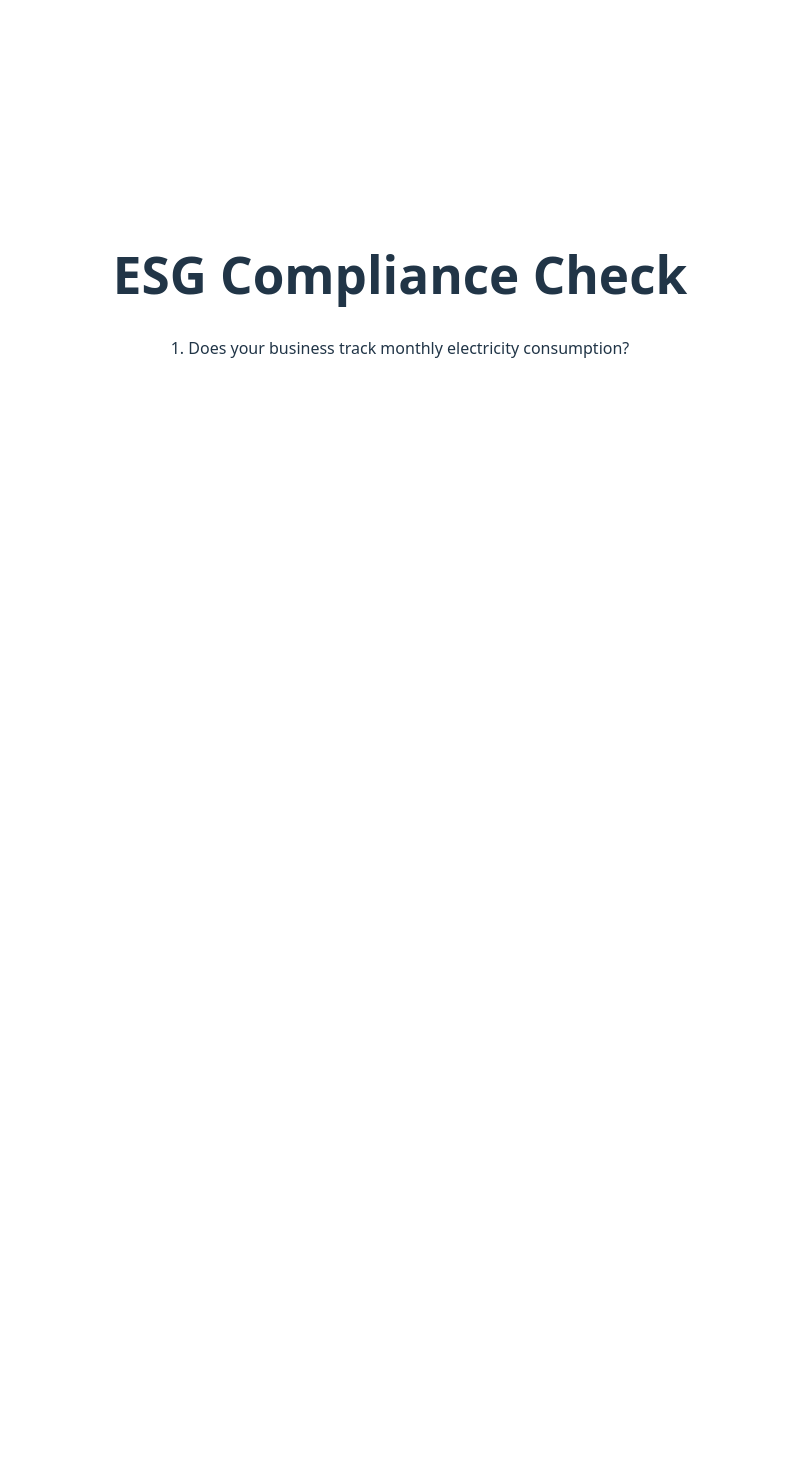
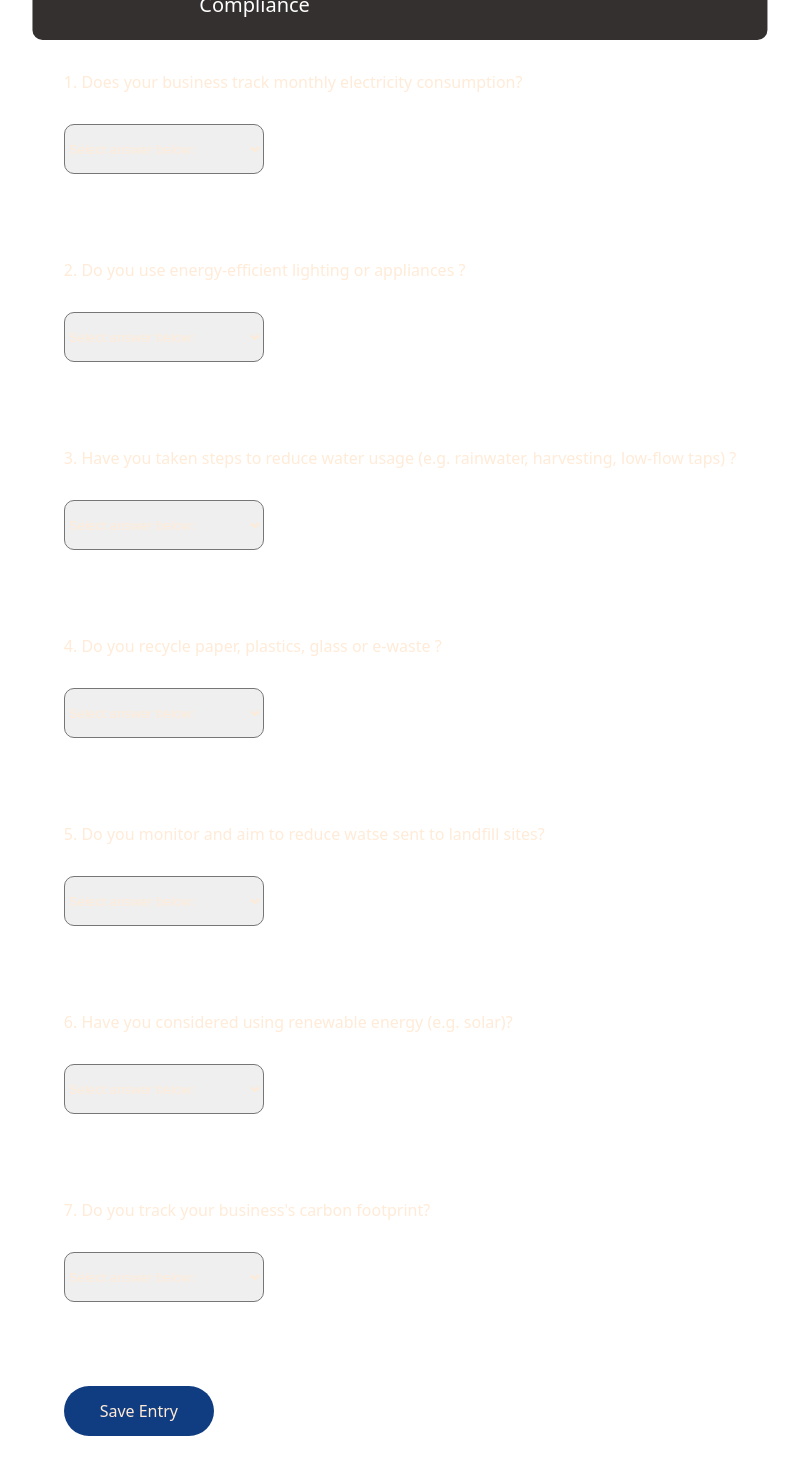
Before and after one commit to MaccccD/ImpactLens, a React (Vite) app: page /Compliance in a window 1280 px wide. Shown: the part 60-1530 px from the top of the page, without its empty margins (240-1039 px from the left). Before the commit the page ends 800 px from the top, so only its background shows below. Built offline with nearby package versions, Linux system fonts and the light colour scheme.

Commit message:
Environmental Aspect of ESG Health Check Update Part 2
-environmental aspect complete.

```diff
--- a/src/App.css
+++ b/src/App.css
@@ -3,6 +3,7 @@
   margin: 0 auto;
   padding: 2rem;
   text-align: center;
+  padding-top: 100px;
 }
 
 .logo {
@@ -42,15 +43,45 @@
 }
 nav {
   display: flex;
-
+  position: fixed;
+  top: 0;
+  left: 50%;
+  transform: translateX(-50%);
   gap: 70px;
-  margin: 40px;
   justify-content: center;
-  margin-top: -300px;
-  margin-bottom: 200px;
-
+  background-color: rgba(30, 26, 26, 0.9);
+  border-radius: 15px;
+  padding: 20px 40px;
+  z-index: 1000;
+  width: auto;
+  border-radius: 0 0 10px 10px
 }
-.heading {
-
-  margin-top: -3px;
+.content {
+  text-align: left;
+  margin: 30px;
+  color: #FFEBD7;
+  font-size: 15;
 }
+.setUp {
+  display: block;
+  margin: 30px;
+  color: #FFEBD7;
+  width: 200px;
+  height: 50px;
+  border-radius: 10px;
+}
+.nextBtn {
+  background-color: #103D81;
+   color: #FFEBD7;
+   border-radius: 25px;
+   width: 150px;
+   display: block;
+   margin: 30px;
+   height: 50px;
+   border: none;
+   opacity: 100;
+   cursor: pointer;
+}
+.nextBtn:hover {
+  background-color: green;
+}
--- a/src/Components Context/Navbar.jsx
+++ b/src/Components Context/Navbar.jsx
@@ -5,10 +5,10 @@ function Navbar() {
 
   return (
     <nav>
-        <Link to={"/"} style={{display: 'flex', color: "white", fontSize: 30, gap: 50, cursor: 'pointer'}}>Home</Link>
-        <Link to={"/Compliance"} style={{display: "flex", color: "white", fontSize: 30, gap: 50, cursor:'pointer'}}>ESG Compliance</Link>
-        <Link to={"/Consulting"} style={{display: "flex", color: "white", fontSize: 30, gap: 50, cursor: "pointer"}}>Consulting</Link>
-        <Link to={"/Recommendations"} style={{display: "flex", color: "white", fontSize: 30, cursor: "pointer"}}>Recommendations</Link>
+        <Link to={"/"} style={{display: 'flex', color: "white", fontSize: 20, gap: 50, cursor: 'pointer'}}>Home</Link>
+        <Link to={"/Compliance"} style={{display: "flex", color: "white", fontSize:   20, gap: 50, cursor:'pointer'}}>ESG Compliance</Link>
+        <Link to={"/Consulting"} style={{display: "flex", color: "white", fontSize: 20, gap: 50, cursor: "pointer"}}>Consulting</Link>
+        <Link to={"/Recommendations"} style={{display: "flex", color: "white", fontSize: 20, cursor: "pointer"}}>Recommendations</Link>
     </nav>
   )
 }
--- a/src/Pages/Compliance.jsx
+++ b/src/Pages/Compliance.jsx
@@ -6,13 +6,14 @@ function Compliance() {
   const nav = useNavigate();
     function Navigate(){
       nav("/Consulting");
+    }
 
       //state variables for the Environmental Sevtion of the ESG Helath check.""
       const [electricityTrack, setElectricityTrack] = useState("");
       const [energyEfficiency, setEnergyEfficiency] = useState("");
       const [waterUsage, setWaterUsage] = useState("");
       const [recycling, setRecycling] = useState("");
-      const [waterLandfill, setWaterLandfill] = useState("");
+      const [wasteLandfill, setWasteLandfill] = useState("");
       const [renewableEnergy, setRenewableEnergy] = useState("");
       const [carbonFootprint, setCarbonFootprint] = useState("");
 
@@ -22,14 +23,14 @@ function Compliance() {
           alert("Please fill out the required fields before saving!!");
           return;
         }
-      }
+
 
         const environmentalLog = {
         electricityTrack,
         energyEfficiency,
         waterUsage,
         recycling,
-      waterLandfill,
+        wasteLandfill,
         renewableEnergy,
         carbonFootprint,
         date: new Date().toLocaleDateString('en-GB'),
@@ -45,21 +46,74 @@ function Compliance() {
     setEnergyEfficiency("");
     setWaterUsage("");
     setRecycling("");
-    setWaterLandfill("");
+    setWasteLandfill("");
     setRenewableEnergy("");
     setCarbonFootprint("");
 
     alert("Environmental Questions asnwered successfully!");
 
     }
+
    return (
     <div>
-      <h1 className='heading'>ESG Compliance  Check</h1>
-
       <p className='content'>1. Does your business track monthly electricity consumption?</p>
-
+        <select className='setUp' onChange={(b)=> setElectricityTrack(b.target.value)} value={electricityTrack}>
+        <option value="">Select answer below:</option>
+        <option value= "Yes">Yes</option>
+        <option value= "No">No</option>
+        <option value= "Not Sure">Not sure</option>
+       </select>
+       <br/>
+       <p className='content'>2. Do you use energy-efficient lighting or appliances ?</p>
+        <select className='setUp' onChange={(e)=> setEnergyEfficiency(e.target.value)} value={energyEfficiency}>
+        <option value="">Select answer below:</option>
+        <option value= "Yes">Yes</option>
+        <option value= "No">No</option>
+        <option value= "Partially">Partially</option>
+       </select>
+       <br/>
+       <p className='content'>3. Have you taken steps to reduce water usage (e.g. rainwater, harvesting, low-flow taps) ?</p>
+        <select className='setUp' onChange={(w)=> setWaterUsage(w.target.value)} value={waterUsage}>
+        <option value="">Select answer below:</option>
+        <option value= "Yes">Yes</option>
+        <option value= "No">No</option>
+        <option value= "Planning to">Planning To</option>
+       </select>
+       <br/>
+       <p className='content'>4. Do you recycle paper, plastics, glass or e-waste ?</p>
+        <select className='setUp' onChange={(r)=> setRecycling(r.target.value)} value={recycling}>
+        <option value="">Select answer below:</option>
+        <option value= "Yes">Yes</option>
+        <option value= "No">No</option>
+        <option value= "Sometimes">Sometimes</option>
+       </select>
+       <br/>
+       <p className='content'>5. Do you monitor and aim to reduce watse sent to landfill sites?</p>
+        <select className='setUp' onChange={(w)=> setWasteLandfill(w.target.value)} value={wasteLandfill}>
+        <option value="">Select answer below:</option>
+        <option value= "Yes">Yes</option>
+        <option value= "No">No</option>
+        <option value= "Not Yet">Not Yet</option>
+       </select>
+       <br/>
+       <p className='content'>6. Have you considered using renewable energy (e.g. solar)?</p>
+        <select className='setUp' onChange={(r)=> setRenewableEnergy(r.target.value)} value={renewableEnergy}>
+        <option value="">Select answer below:</option>
+        <option value= "Yes">Yes</option>
+        <option value= "No">No</option>
+        <option value= "Already Using">Already Using</option>
+       </select>
+       <br/>
+       <p className='content'>7. Do you track your business's carbon footprint?</p>
+        <select className='setUp' onChange={(c)=> setCarbonFootprint(c.target.value)} value={carbonFootprint}>
+        <option value="">Select answer below:</option>
+        <option value= "Yes">Yes</option>
+        <option value= "No">No</option>
+        <option value= "Interested but don't know how">Interested but don't know how to</option>
+       </select>
+       <br/>
+        <button onClick={handleSave} className='nextBtn'>Save Entry</button><br/><br/>
     </div>
   )
 }
-
 export default Compliance;
```
Lines whose indentation alone changed are shown as unchanged.
